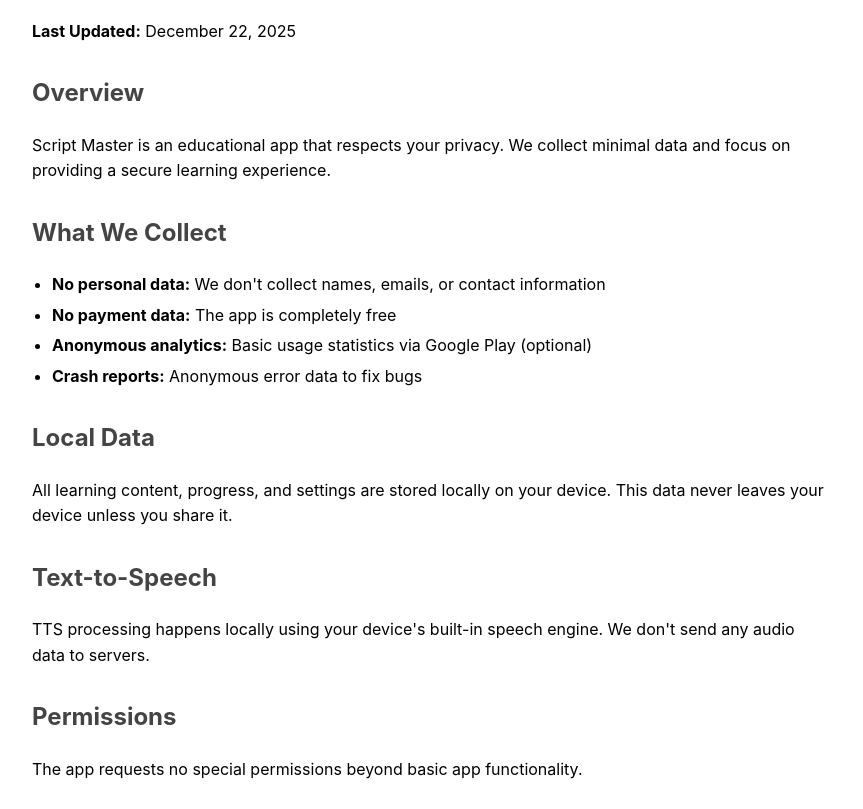
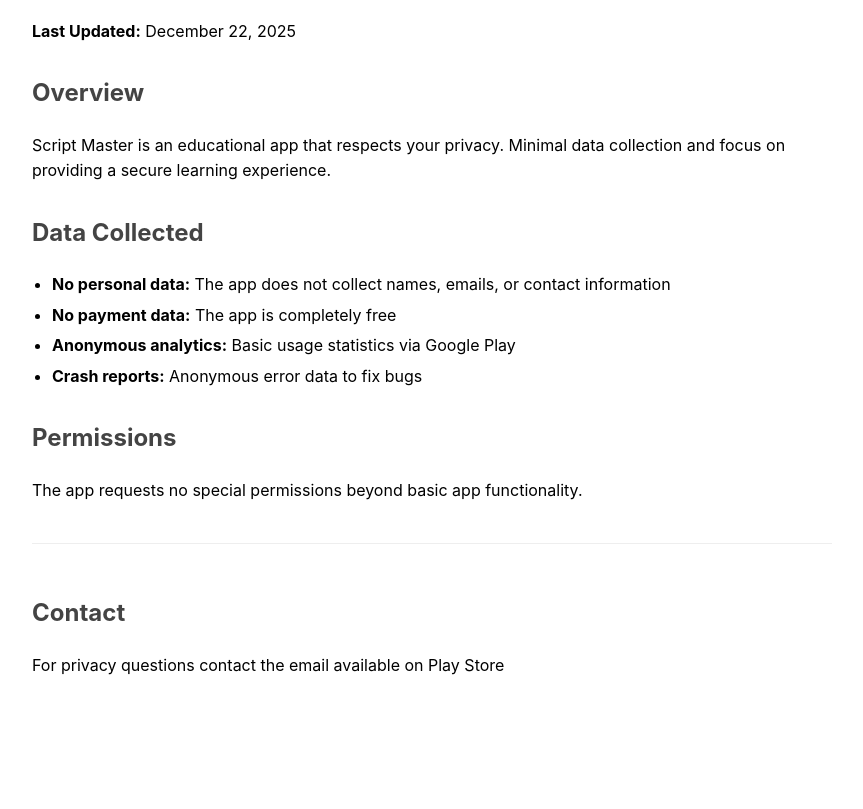
Before and after one commit to LexiDictionary/ScriptMaster-Privacy-Policy, a plain HTML site: page index.html in a window 1280 px wide. Shown: the part 106-915 px from the top of the page, without its empty margins (208-1071 px from the left). After the commit the page ends 824 px from the top, so only its background shows below. Drawn offline with Linux system fonts and the light colour scheme.

Commit message:
Update index.html

```diff
--- a/index.html
+++ b/index.html
@@ -25,32 +25,22 @@
     <p><strong>Last Updated:</strong> <span id="date"></span></p>
 
     <h2>Overview</h2>
-    <p>Script Master is an educational app that respects your privacy. We collect minimal data and focus on providing a secure learning experience.</p>
+    <p>Script Master is an educational app that respects your privacy. Minimal data collection and focus on providing a secure learning experience.</p>
 
-    <h2>What We Collect</h2>
+    <h2>Data Collected</h2>
     <ul>
-        <li><strong>No personal data:</strong> We don't collect names, emails, or contact information</li>
+        <li><strong>No personal data:</strong> The app does not collect names, emails, or contact information</li>
         <li><strong>No payment data:</strong> The app is completely free</li>
-        <li><strong>Anonymous analytics:</strong> Basic usage statistics via Google Play (optional)</li>
+        <li><strong>Anonymous analytics:</strong> Basic usage statistics via Google Play</li>
         <li><strong>Crash reports:</strong> Anonymous error data to fix bugs</li>
     </ul>
-
-    <h2>Local Data</h2>
-    <p>All learning content, progress, and settings are stored locally on your device. This data never leaves your device unless you share it.</p>
-
-    <h2>Text-to-Speech</h2>
-    <p>TTS processing happens locally using your device's built-in speech engine. We don't send any audio data to servers.</p>
 
     <h2>Permissions</h2>
     <p>The app requests no special permissions beyond basic app functionality.</p>
 
-    <h2>Changes</h2>
-    <p>We may update this policy. Continued use of the app means you accept the updated policy.</p>
-
     <div class="contact">
         <h2>Contact</h2>
-        <p>For privacy questions: [Your Email or GitHub Issues Page]</p>
-        <p>GitHub: <a href="https://github.com/[yourusername]/script-master">https://github.com/[yourusername]/script-master</a></p>
+        <p>For privacy questions contact the email available on Play Store</p>
     </div>
 
     <script>
```
